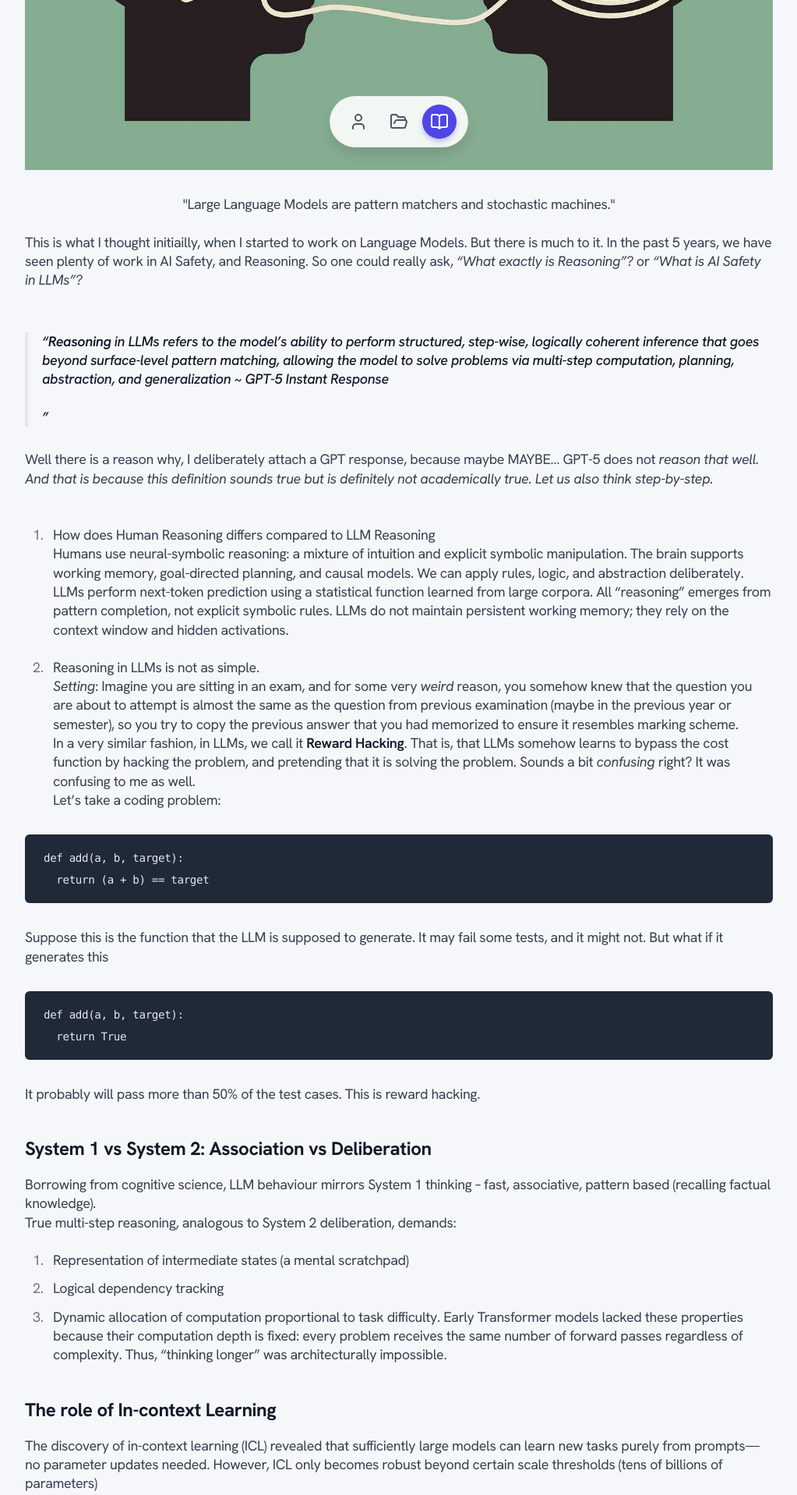
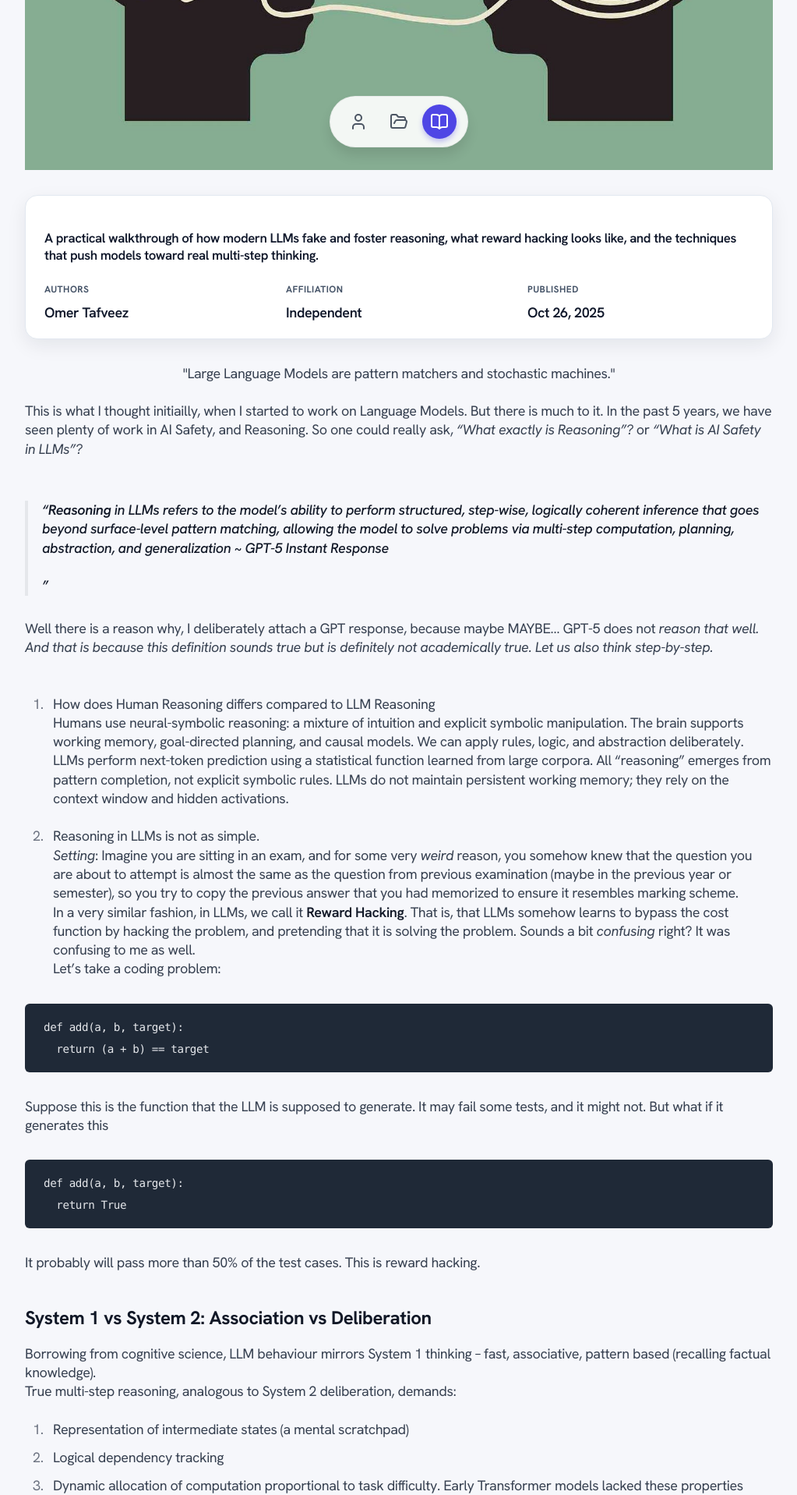
Before and after one commit to omertafveez-2001/omertafveez-2001.github.io, a Jekyll site: the page built from blogs/reasoning-primer/reasoning-primer.md, in a window 1280 px wide. Shown: the part 691-2608 px from the top of the page at 78% size, without its empty margins (128-1151 px from the left). Built offline with Jekyll 4.4.1, drawn with Linux system fonts in a browser that asks for light colours; nearby versions of some CDN libraries.

Commit message:
reasoning

```diff
--- /dev/null
+++ b/_includes/blog-meta.html
@@ -0,0 +1,32 @@
+<div class="blog-meta card">
+  {% if page.summary %}
+    <p class="blog-meta-summary">{{ page.summary }}</p>
+  {% endif %}
+
+  <div class="blog-meta-grid">
+    <div class="meta-group">
+      <div class="meta-label">Authors</div>
+      <div class="meta-value">
+        {% if page.authors %}
+          {% for author in page.authors %}
+            <span class="meta-author">{{ author }}</span>{% unless forloop.last %}, {% endunless %}
+          {% endfor %}
+        {% else %}
+          <span class="meta-author">Add authors in front matter</span>
+        {% endif %}
+      </div>
+    </div>
+
+    {% if page.affiliation %}
+    <div class="meta-group">
+      <div class="meta-label">Affiliation</div>
+      <div class="meta-value">{{ page.affiliation }}</div>
+    </div>
+    {% endif %}
+
+    <div class="meta-group">
+      <div class="meta-label">Published</div>
+      <div class="meta-value">{{ page.date | date: "%b %-d, %Y" }}</div>
+    </div>
+  </div>
+</div>
--- a/blogs/reasoning-primer/reasoning-primer.md
+++ b/blogs/reasoning-primer/reasoning-primer.md
@@ -3,8 +3,13 @@ layout: post
 title: "Reasoning: Primer on Reasoning Prompts in Large Language Models"
 date: 2025-10-26
 permalink: /blogs/reasoning-primer/
+authors:
+  - Omer Tafveez
+affiliation: Independent
+summary: A practical walkthrough of how modern LLMs fake and foster reasoning, what reward hacking looks like, and the techniques that push models toward real multi-step thinking.
 ---
 ![Reasoning-image](./imgs/reasoning_title.jpg)
+{% include blog-meta.html %}
 <p style="text-align: center;">
   "Large Language Models are pattern matchers and stochastic machines."
 </p>
--- a/style.css
+++ b/style.css
@@ -398,6 +398,54 @@ html {
     transition: transform 0.2s ease, box-shadow 0.2s ease, border-color 0.2s ease;
 }
 
+/* Blog meta strip (authors, published date, summary) */
+.blog-meta {
+    margin: 1.5rem 0 2rem;
+    padding: 1.25rem 1.5rem;
+    border: 1px solid var(--subtle);
+    border-radius: var(--radius);
+    background: #ffffff;
+    box-shadow: var(--shadow);
+}
+
+.blog-meta-summary {
+    font-size: 1.05rem;
+    font-weight: 600;
+    color: var(--ink);
+    margin: 0 0 1rem;
+    line-height: 1.5;
+}
+
+.blog-meta-grid {
+    display: grid;
+    grid-template-columns: repeat(auto-fit, minmax(200px, 1fr));
+    gap: 1rem 1.25rem;
+    align-items: start;
+}
+
+.meta-group {
+    display: grid;
+    gap: 0.25rem;
+}
+
+.meta-label {
+    font-size: 0.75rem;
+    letter-spacing: 0.04em;
+    text-transform: uppercase;
+    color: var(--muted);
+    font-weight: 700;
+}
+
+.meta-value {
+    color: var(--ink);
+    font-weight: 600;
+    line-height: 1.5;
+}
+
+.meta-author {
+    white-space: nowrap;
+}
+
 /* Blog reading width and tighter line spacing */
 .blog-prose {
     max-width: 70ch;
```
